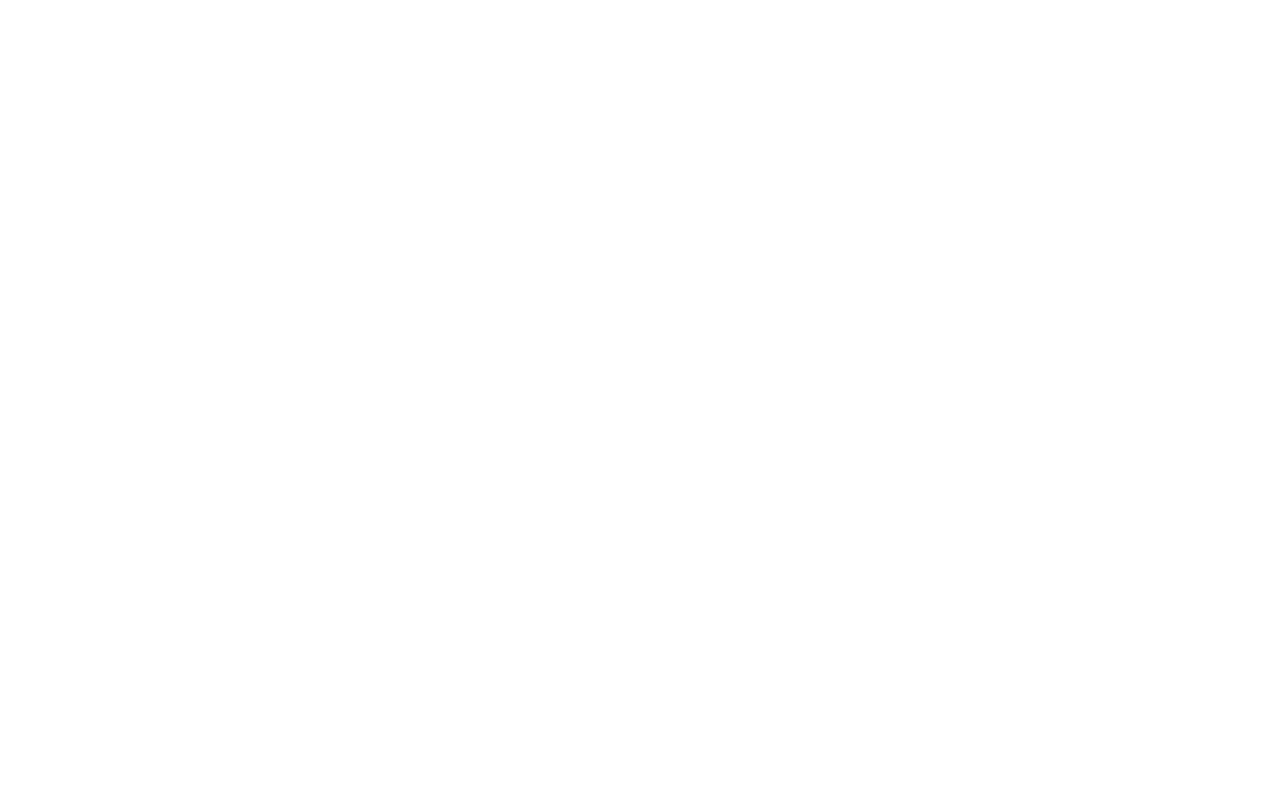
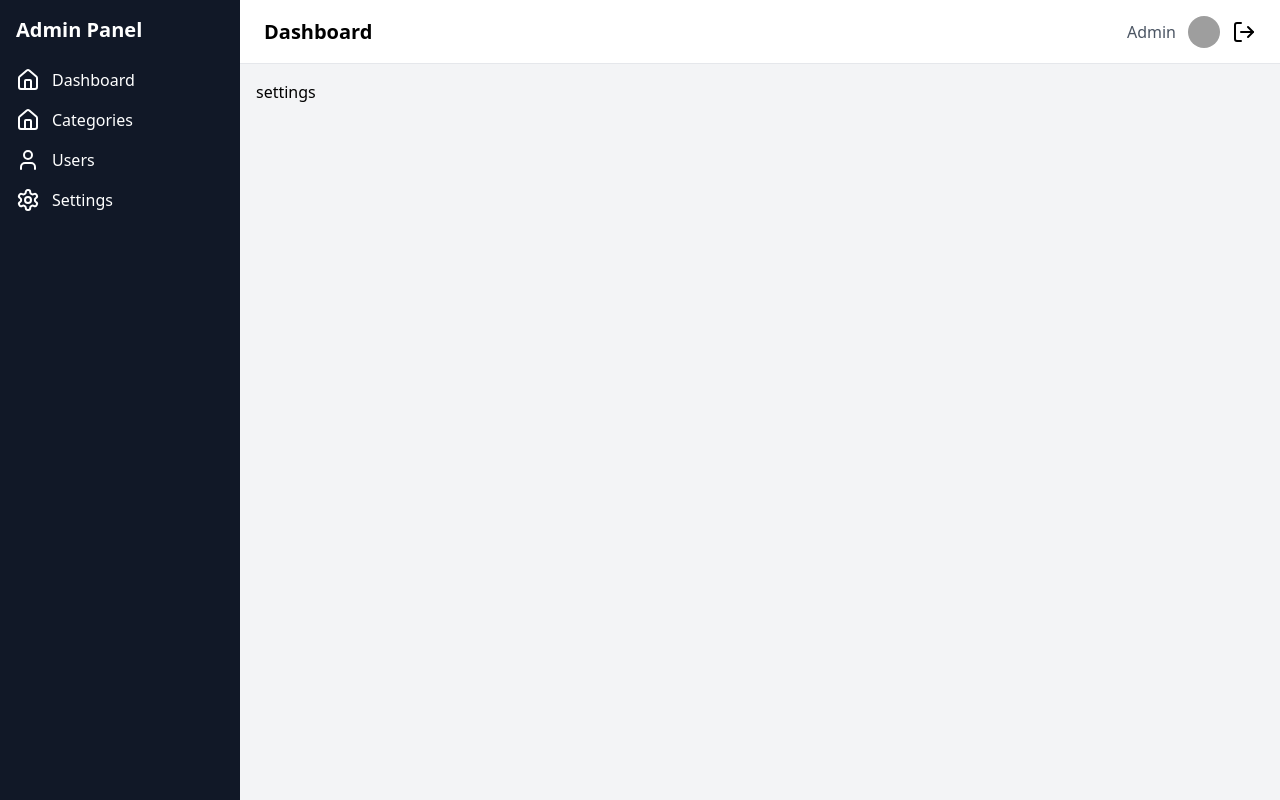
Before and after one commit to Work-TCL/truereff-admin, a React (Create React App) app: page /settings in a window 1280 px wide. Before the commit this address had no page. Built offline with nearby package versions, Linux system fonts and the light colour scheme; sample sign-in values are in the browser's storage; grey boxes are pictures that could not be loaded.

Commit message:
Added category route and handle nested route

```diff
--- a/src/App.js
+++ b/src/App.js
@@ -1,12 +1,13 @@
 import React from 'react';
 import { BrowserRouter as Router, Routes, Route } from "react-router-dom";
 import './App.css';
-import { Sidebar } from './components/Sidebar';
-import { Header } from './components/Header';
-import { Dashboard } from './components/Dashboard';
+import { Dashboard } from './components/dashboard/Dashboard';
 import Login from './components/auth/Login';
 import { ProtectedRoute } from './routes/ProtectedRoute';
 import { PublicRoute } from './routes/PublicRoute';
+import { CategoryManagement } from './components/dashboard/Category';
+import Settings from './components/dashboard/Settings';
+import { AppLayout } from './components/layouts/AppLayout';
 
 function App() {
   return (
@@ -15,22 +16,16 @@ function App() {
         <Route path="/login" element={<PublicRoute>
           <Login />
         </PublicRoute>} />
-        <Route
-          path="/"
-          element={
-            <ProtectedRoute>
-              <div className="flex h-screen overflow-hidden bg-gray-100">
-                <Sidebar />
-                <div className="flex-1 flex flex-col">
-                  <Header />
-                  <main className="flex-1 overflow-y-auto">
-                    <Dashboard />
-                  </main>
-                </div>
-              </div>
-            </ProtectedRoute>
-          }
-        />
+        <Route path="/" element={
+          <ProtectedRoute>
+            <AppLayout />
+          </ProtectedRoute>
+        }>
+          <Route index element={<Dashboard />} />
+          {/* Add more nested routes here */}
+          <Route path="categories" element={<CategoryManagement />} />
+          <Route path="settings" element={<Settings />} />
+        </Route>
       </Routes>
     </Router>
   );
--- /dev/null
+++ b/src/components/dashboard/Category.jsx
@@ -0,0 +1,27 @@
+import React from 'react';
+
+export const CategoryManagement = () => {
+  return (
+    <div className="p-6">
+      <div className="bg-white p-4 rounded-lg shadow-md mb-6">
+        <h3 className="text-lg font-semibold">Welcome, Admin</h3>
+        <p className="text-sm text-gray-500">Here is a quick overview of your dashboard.</p>
+      </div>
+
+      <div className="grid grid-cols-1 md:grid-cols-3 gap-6">
+        <div className="bg-white p-4 rounded-lg shadow-md">
+          <h4 className="text-sm text-gray-500">Users</h4>
+          <p className="text-2xl font-bold">1,200</p>
+        </div>
+        <div className="bg-white p-4 rounded-lg shadow-md">
+          <h4 className="text-sm text-gray-500">Revenue</h4>
+          <p className="text-2xl font-bold">$12,400</p>
+        </div>
+        <div className="bg-white p-4 rounded-lg shadow-md">
+          <h4 className="text-sm text-gray-500">Orders</h4>
+          <p className="text-2xl font-bold">320</p>
+        </div>
+      </div>
+    </div>
+  );
+};
--- /dev/null
+++ b/src/components/dashboard/Settings.jsx
@@ -0,0 +1,6 @@
+import React from "react";
+
+
+export default function Settings(){
+    return <>settings</>
+}
--- /dev/null
+++ b/src/components/layouts/AppLayout.jsx
@@ -0,0 +1,18 @@
+import React from 'react';
+import { Outlet } from 'react-router-dom';
+import { Sidebar } from './Sidebar';
+import Header from './Header';
+
+export const AppLayout = () => {
+  return (
+    <div className="flex h-screen overflow-hidden bg-gray-100">
+      <Sidebar />
+      <div className="flex-1 flex flex-col">
+        <Header />
+        <main className="flex-1 overflow-y-auto p-4">
+          <Outlet />
+        </main>
+      </div>
+    </div>
+  );
+};
--- a/src/components/Header.jsx
+++ b/src/components/layouts/Header.jsx
@@ -2,7 +2,7 @@ import { LogOut } from 'lucide-react';
 import React from 'react';
 import { useNavigate } from "react-router-dom";
 
-export const Header = () => {
+const Header = () => {
     const navigate = useNavigate();
     const handleLogOut = () => {
         localStorage.removeItem("token");
@@ -24,3 +24,5 @@ export const Header = () => {
     </header>
   );
 };
+
+export default Header;
--- a/src/components/Sidebar.jsx
+++ b/src/components/layouts/Sidebar.jsx
@@ -1,11 +1,14 @@
 import React from 'react';
+import { useNavigate } from 'react-router-dom';
 import { Home, User, Settings } from 'lucide-react';
 
 export const Sidebar = () => {
+  const navigate = useNavigate();
   const navItems = [
-    { name: 'Dashboard', icon: <Home /> },
-    { name: 'Users', icon: <User /> },
-    { name: 'Settings', icon: <Settings /> },
+    { name: 'Dashboard', icon: <Home />, path:"/"},
+    { name: 'Categories', icon: <Home />, path:"/categories"},
+    { name: 'Users', icon: <User />, path:"/"},
+    { name: 'Settings', icon: <Settings />, path:"/settings"},
   ];
 
   return (
@@ -13,7 +16,7 @@ export const Sidebar = () => {
       <h1 className="text-xl font-bold mb-6">Admin Panel</h1>
       <ul className="space-y-4">
         {navItems.map((item) => (
-          <li key={item.name} className="flex items-center gap-3 cursor-pointer hover:text-gray-300">
+          <li key={item.name} className="flex items-center gap-3 cursor-pointer hover:text-gray-300" onClick={() => navigate(item?.path)}>
             {item.icon}
             <span>{item.name}</span>
           </li>
```
Also changed, not shown: src/components/common/index.jsx (added), src/components/dashboard/Dashboard.jsx (renamed from src/components/Dashboard.jsx), 1 other file (tests, documents, lock files or other folders).
